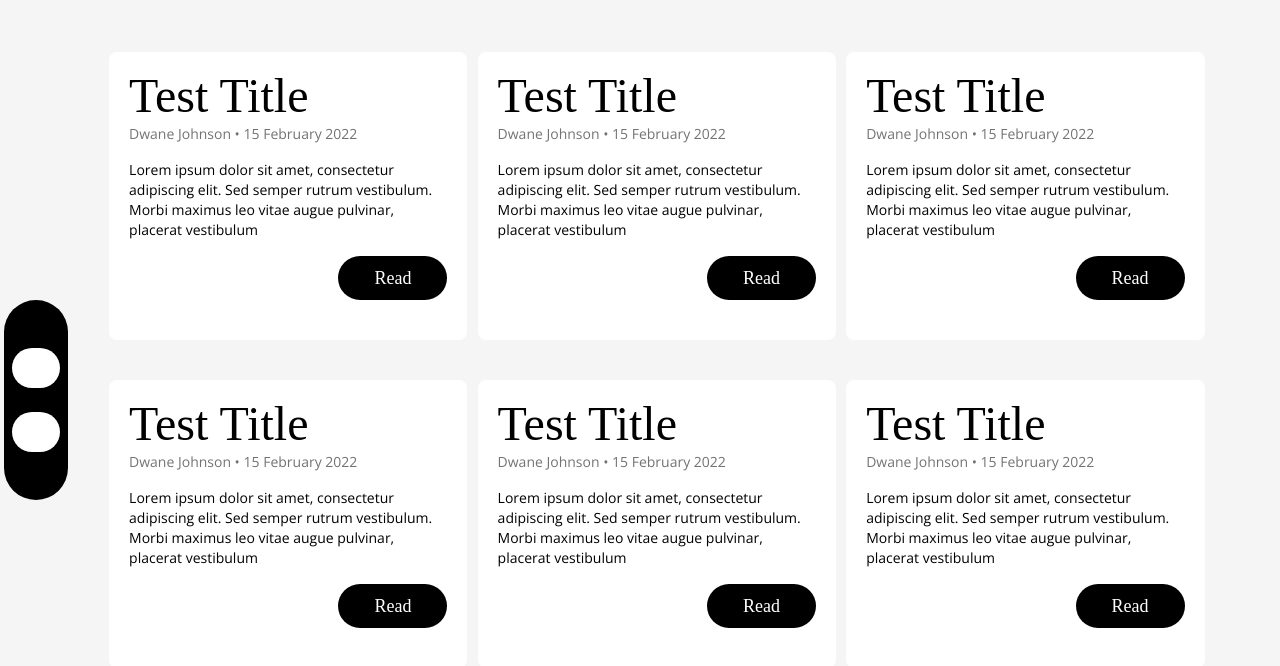
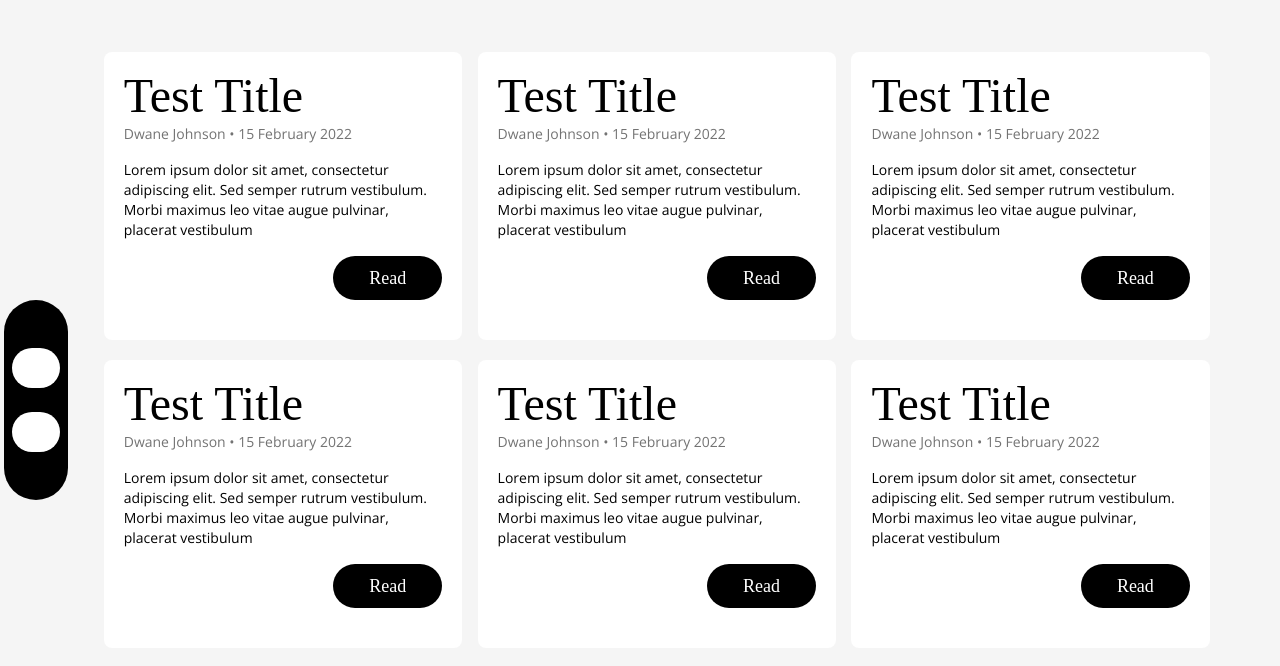
Before and after one commit to programmergeek/public-posts, a React (Create React App) app: page / in a window 1280 px wide. Shown: the top 666 px of the page. Built offline with nearby package versions, Linux system fonts and the light colour scheme; some icons are missing; a web font is replaced by a local one.

Commit message:
resized grid gaps

```diff
--- a/src/Pages/Home.tsx
+++ b/src/Pages/Home.tsx
@@ -8,7 +8,7 @@ export const Home = () => {
         <MiniNavBar />
       </section>
       <div className="w-screen lg:w-[87vw] sm:mt-7 h-11/12">
-        <div className="grid sm:grid-cols-2 lg:grid-cols-3 2xl:grid-cols-4 md:gap-5 md:p-6 lg:gap-10 content-start h-fit place-items-center">
+        <div className="grid sm:grid-cols-2 sm:gap-y-5 lg:grid-cols-3 2xl:grid-cols-4 md:gap-x-2 md:gap-y-5 md:p-6 lg:gap-x-14 lg:gap-y-5 content-start h-fit place-items-center">
           {data.map((data, key) => (
             <div key={key} className="">
               <PostCard
```
